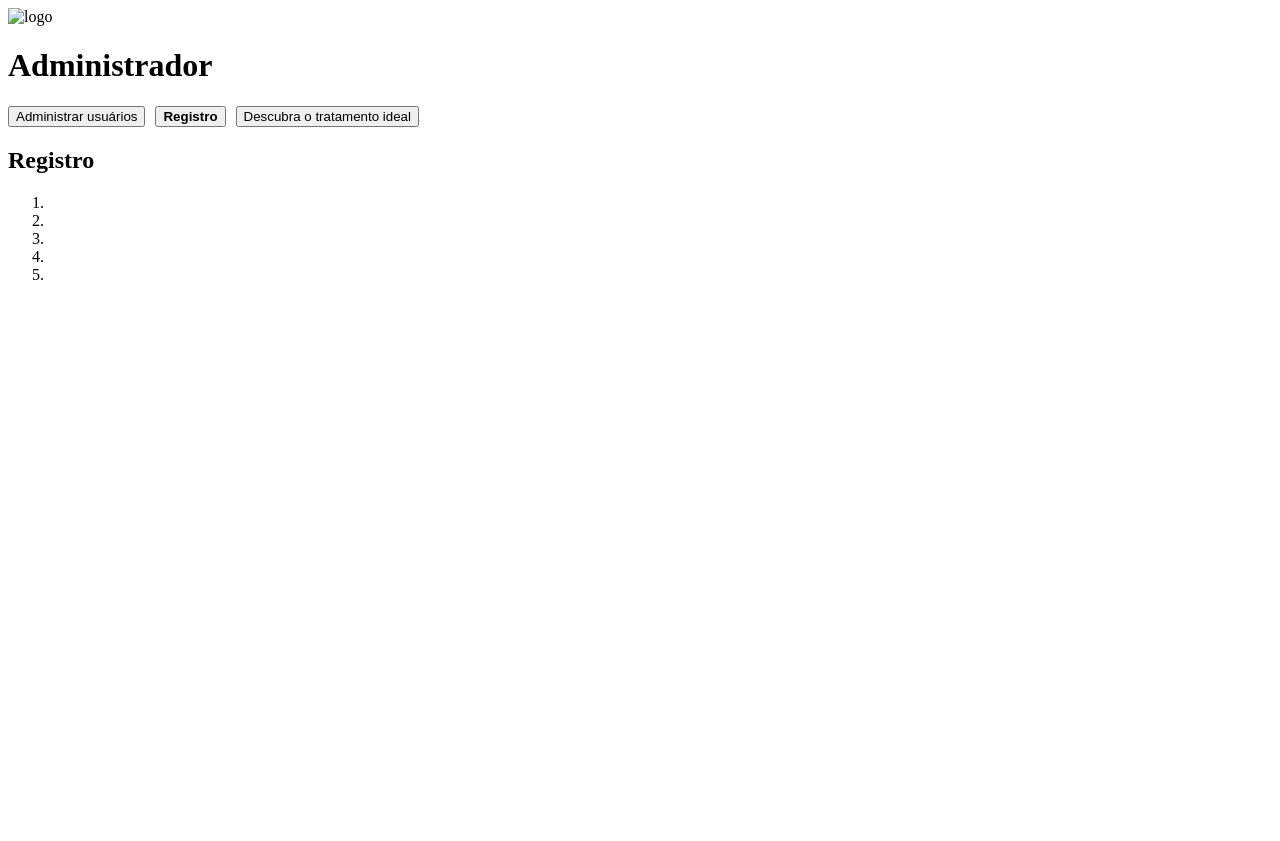
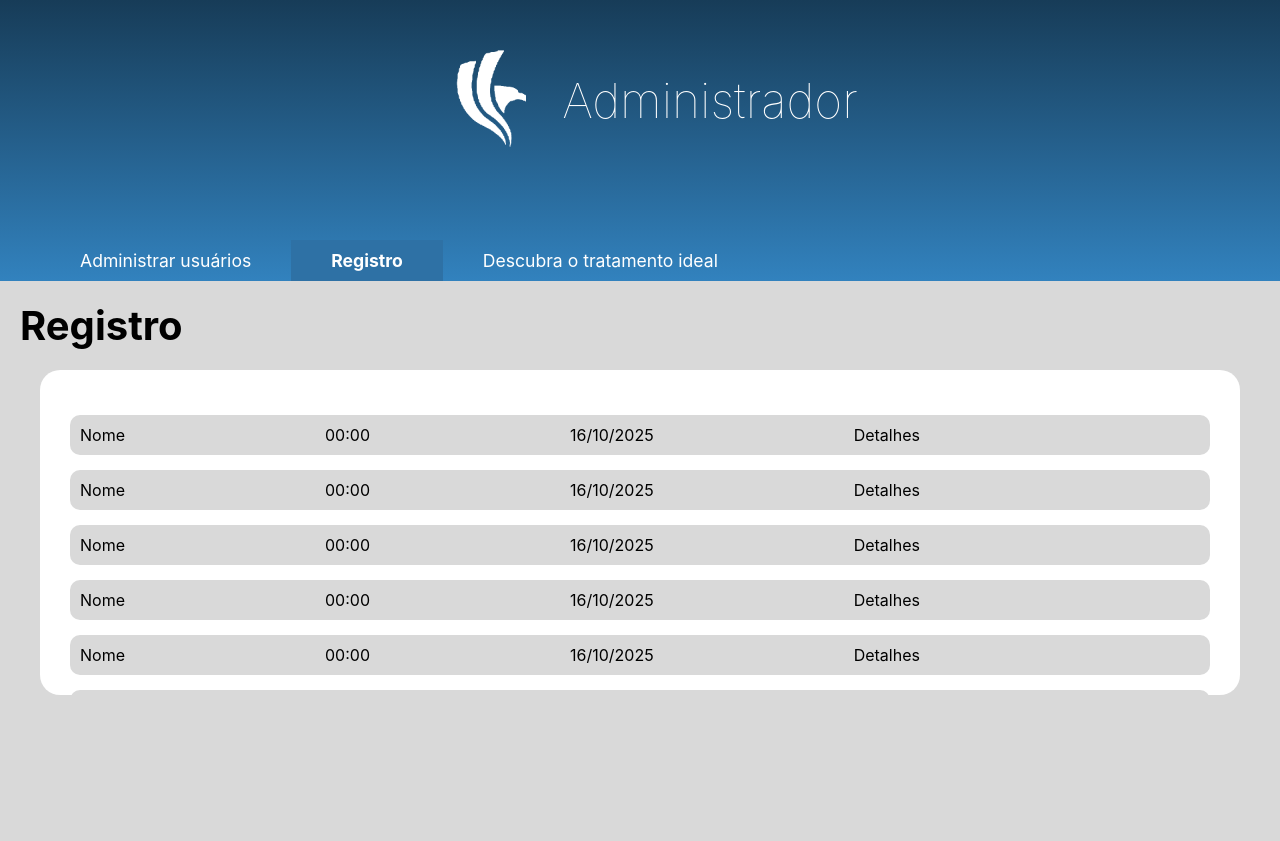
Before and after one commit to BladimirDev/projeto-normatic, a plain HTML site: page adm/registro.html in a window 1280 px wide. Before the commit the page ends 800 px from the top, so only its background shows below. Drawn offline with Linux system fonts and the light colour scheme.

Commit message:
Redesign admin registro page layout and styles
Updated adm/registro.html to improve header structure, add a styled register list, and enhance visual hierarchy. Overhauled adm/style.css with new styles for header, tabs, register box, and general layout for a more modern and consistent appearance. Removed unused font import from static/style.css.

```diff
--- a/adm/registro.html
+++ b/adm/registro.html
@@ -12,25 +12,78 @@
 </head>
 <body>
     <header>
+        <div class="header-top">
             <picture>
-            <source media="(min-width: )" srcset="" type="image/">
-            <source media="(min-width: )" srcset="" type="image/">
-            <img src="" alt="logo">
+                <img src="../source/white-logo-300px.png" alt="logo" class="logo">
             </picture>
             <h1>Administrador</h1>
+        </div>
         <div class="tab">
             <button>Administrar usuários</button>
-                <button><strong>Registro</strong></button>
+            <button class="choiced"><strong>Registro</strong></button>
             <a href="../funcionario/choice.html"><button>Descubra o tratamento ideal</button></a>
         </div>
+    </header>
+    <main>
         <h2>Registro</h2>
-        <ol>
-            <li></li>
-            <li></li>
-            <li></li>
-            <li></li>
-            <li></li>
-        </ol>
-    </header>
+        <div class="register-box">
+            <ul>
+                <li>
+                    <p>Nome</p>
+                    <p>00:00</p>
+                    <p>16/10/2025</p>
+                    <p>Detalhes</p>
+                </li>
+                <li>
+                    <p>Nome</p>
+                    <p>00:00</p>
+                    <p>16/10/2025</p>
+                    <p>Detalhes</p>
+                </li>
+                <li>
+                    <p>Nome</p>
+                    <p>00:00</p>
+                    <p>16/10/2025</p>
+                    <p>Detalhes</p>
+                </li>
+                <li>
+                    <p>Nome</p>
+                    <p>00:00</p>
+                    <p>16/10/2025</p>
+                    <p>Detalhes</p>
+                </li>
+                <li>
+                    <p>Nome</p>
+                    <p>00:00</p>
+                    <p>16/10/2025</p>
+                    <p>Detalhes</p>
+                </li>
+                <li>
+                    <p>Nome</p>
+                    <p>00:00</p>
+                    <p>16/10/2025</p>
+                    <p>Detalhes</p>
+                </li>
+                <li>
+                    <p>Nome</p>
+                    <p>00:00</p>
+                    <p>16/10/2025</p>
+                    <p>Detalhes</p>
+                </li>
+                <li>
+                    <p>Nome</p>
+                    <p>00:00</p>
+                    <p>16/10/2025</p>
+                    <p>Detalhes</p>
+                </li>
+                <li>
+                    <p>Nome</p>
+                    <p>00:00</p>
+                    <p>16/10/2025</p>
+                    <p>Detalhes</p>
+                </li>
+            </ul>
+        </div>
+    </main>
 </body>
 </html>
--- a/adm/style.css
+++ b/adm/style.css
@@ -1,5 +1,94 @@
+
+* {
+    margin: 0;
+    padding: 0;
+    box-sizing: border-box;
+    font-family: "Inter", sans-serif;
+}
+
+header{
+    background-image: linear-gradient(#173c58, #3282BE);
+    box-shadow: 2px 2px 10px #000000;
+}
+
+.header-top {
+    justify-content: center;
+    padding: 30px 0;
+    display: flex;
+    align-items: center;
+    margin-bottom: 40px;
+}
+
+main{
+    background-color: #D9d9d9;
+    height: 70vh;
+}
+
+main h2{
+    padding: 20px;
+    font-size: 2.5em;
+    text-align: left;
+    background-size: cover;
+}
+
+
+h1{
+    font-size: 3em;
+    font-weight: lighter;
+    color: white;
+    text-align: center;
+}
+
+button{
+    color: white;
+    background-color: transparent;
+    border: none;
+}
+
 
 .tab {
+    margin-left: 40px;
     display: flex;
-    gap: 10px;
 }
+
+.tab button{
+    font-size: 1.1em;
+    padding: 10px 40px;
+}
+
+.tab button:hover{
+    cursor: pointer;
+    background-color: #173c58;
+}
+
+.logo{
+    width: 100px;
+    display: block;
+    margin: 20px;
+}
+
+.choiced {
+    background-color: #2e71a5;
+}
+
+.register-box{
+    background-color: white;
+    border-radius: 20px;
+    width: 1200px;
+    height:325px;
+    margin: auto;
+    padding: 30px;
+
+    overflow-y: auto;
+    scrollbar-width: thin;
+    scrollbar-color: #888 #f1f1f1;
+}
+
+.register-box li{
+    display: flex;
+    border-radius: 10px;
+    margin: 15px 0;
+    background-color: #D9d9d9;
+    padding: 10px;
+    gap: 200px;
+}
--- a/static/style.css
+++ b/static/style.css
@@ -1,4 +1,4 @@
-@import url('https://fonts.googleapis.com/css2?family=Inter:ital,opsz,wght@0,14..32,100..900;1,14..32,100..900&display=swap');
+
 
 body{
     background-image: url(../source/banner.jpg);
```
Lines whose indentation alone changed are shown as unchanged.
